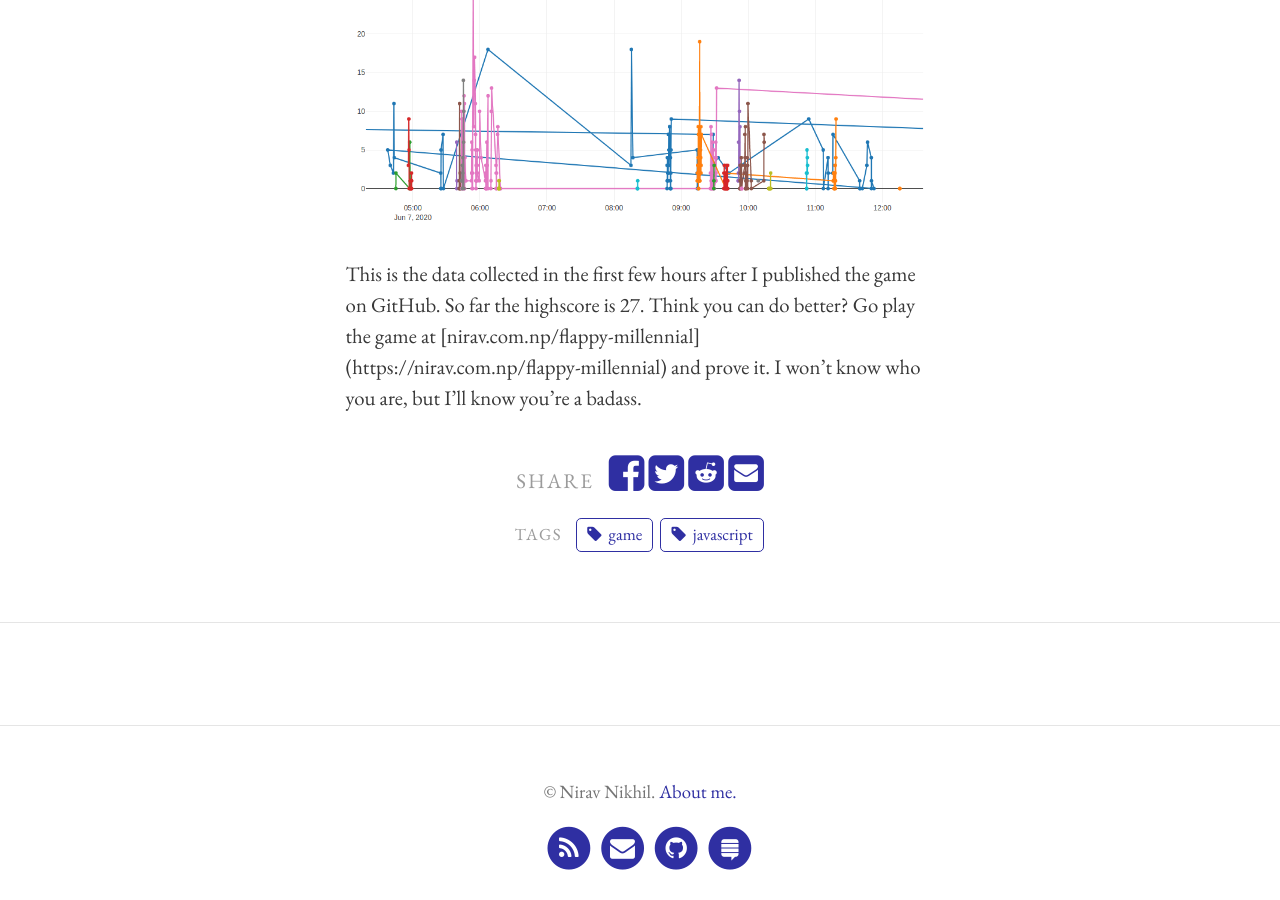
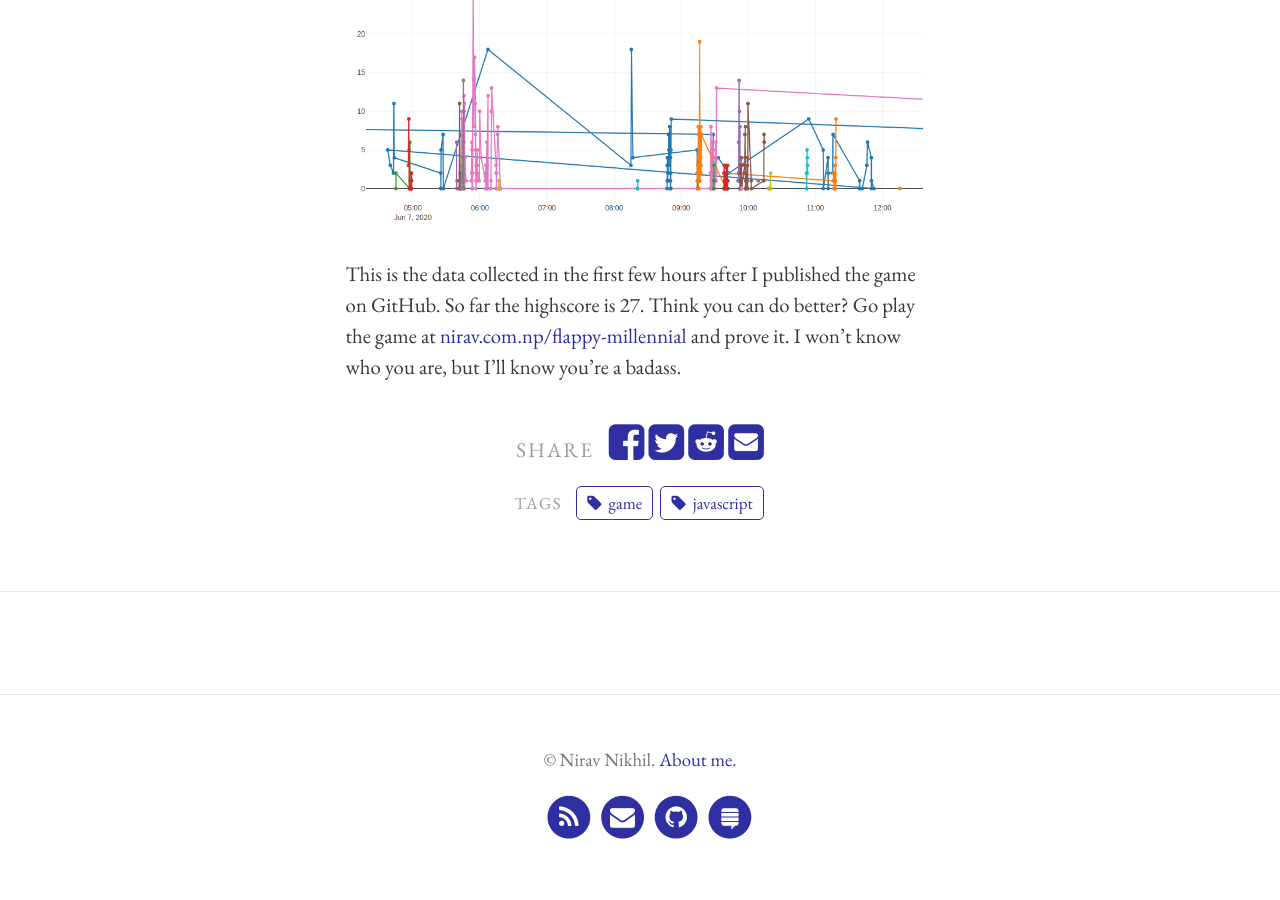
Before and after one commit to niravcodes/niravcodes.github.io, a Jekyll site: the page built from _posts/2020-06-09-flappy-millennial-an-html5-canvas-game.md, in a window 1280 px wide and 900 px high, scrolled down 9026 px. Built offline with Jekyll 4.4.1, drawn with Linux system fonts in a browser that asks for light colours; comment, search, counter and statistics services are not loaded; some of the changed lines change nothing that is shown.

Commit message:
Update from Forestry.io nirav Nikhil updated _posts/2020-06-09-flappy-millennial-an-html5-canvas-game.md

```diff
--- a/_posts/2020-06-09-flappy-millennial-an-html5-canvas-game.md
+++ b/_posts/2020-06-09-flappy-millennial-an-html5-canvas-game.md
@@ -243,4 +243,4 @@ I actually have a lot of bad things to say about Azure's user experience and I'm
 
 ![](https://nirav.com.np/assets/img/photo.png)
 
-This is the data collected in the first few hours after I published the game on GitHub. So far the highscore is 27. Think you can do better? Go play the game at \[nirav.com.np/flappy-millennial\](https://nirav.com.np/flappy-millennial) and prove it. I won't know who you are, but I'll know you're a badass.
+This is the data collected in the first few hours after I published the game on GitHub. So far the highscore is 27. Think you can do better? Go play the game at [nirav.com.np/flappy-millennial](https://nirav.com.np/flappy-millennial "link to game") and prove it. I won't know who you are, but I'll know you're a badass.
```
